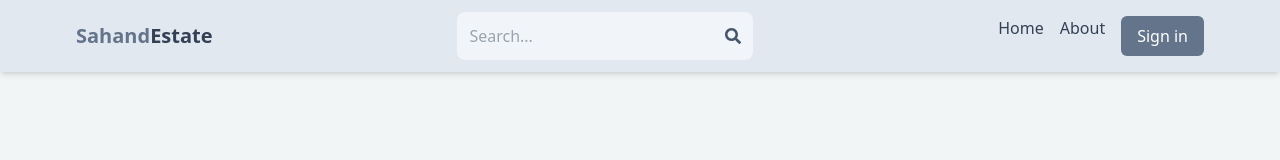
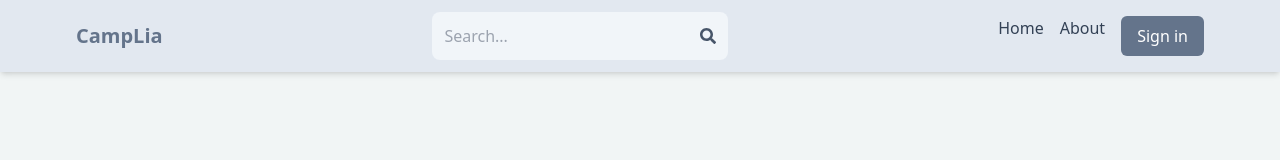
Before and after one commit to shanmugapriya1203/mern_estate_frontend, a React (Create React App) app: page / in a window 1280 px wide. Shown: the top 160 px of the page. Built offline with nearby package versions, Linux system fonts and the light colour scheme; no server answers.

Commit message:
changes in header

```diff
--- a/src/components/Header.js
+++ b/src/components/Header.js
@@ -28,8 +28,8 @@
       <div className='flex justify-between items-center max-w-6xl mx-auto p-3'>
         <Link to='/'>
           <h1 className='font-bold text-sm sm:text-xl flex flex-wrap'>
-            <span className='text-slate-500'>Sahand</span>
-            <span className='text-slate-700'>Estate</span>
+            <span className='text-slate-500'>CampLia</span>
+
           </h1>
         </Link>
         <form
```
